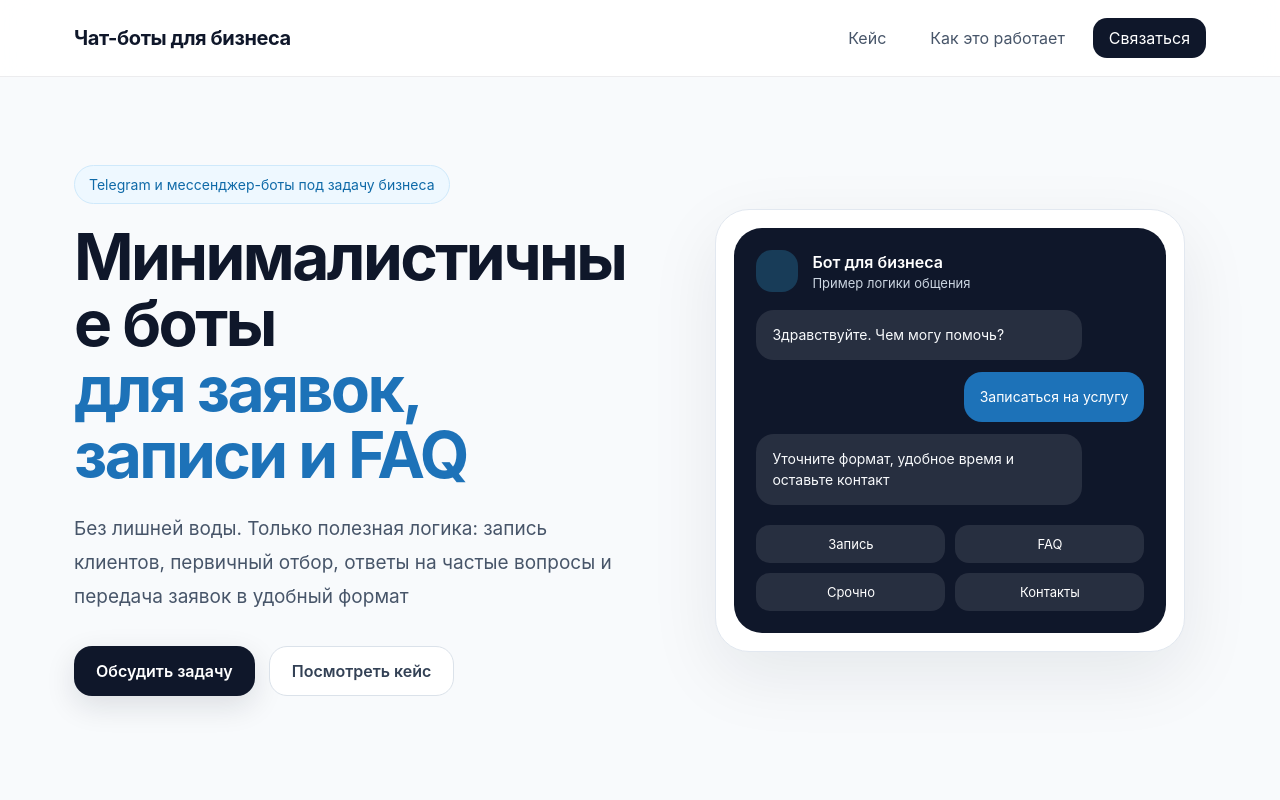
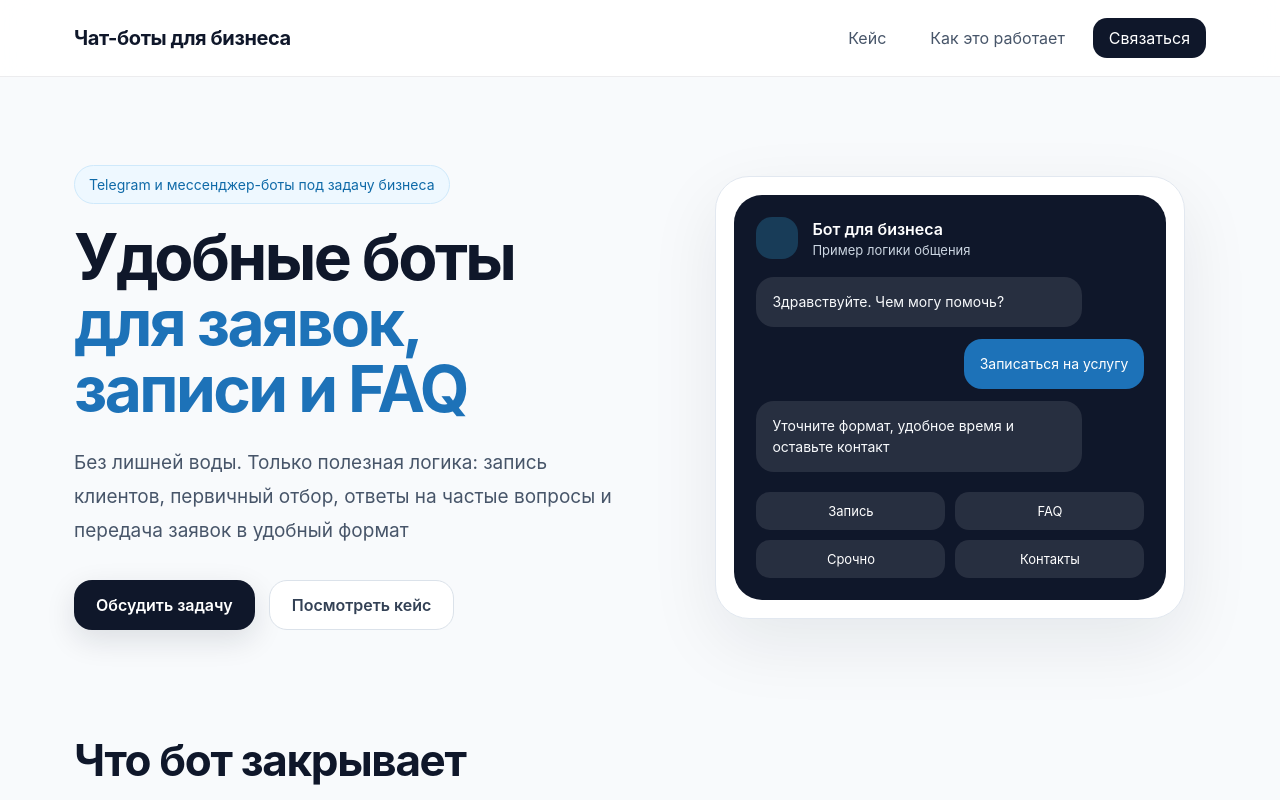
Before and after one commit to yvngfloyd/bot_landing, a React (Vite) app: page / in a window 1280 px wide. Shown: the top 800 px of the page. Built offline with nearby package versions, Linux system fonts and the light colour scheme.

Commit message:
Update App.jsx

```diff
--- a/App.jsx
+++ b/App.jsx
@@ -106,7 +106,7 @@ export default function App() {
               <div className="hero-badge">Telegram и мессенджер-боты под задачу бизнеса</div>
 
               <h1 className="hero-title">
-                Минималистичные боты
+                Удобные боты
                 <span>для заявок, записи и FAQ</span>
               </h1>
 
```
